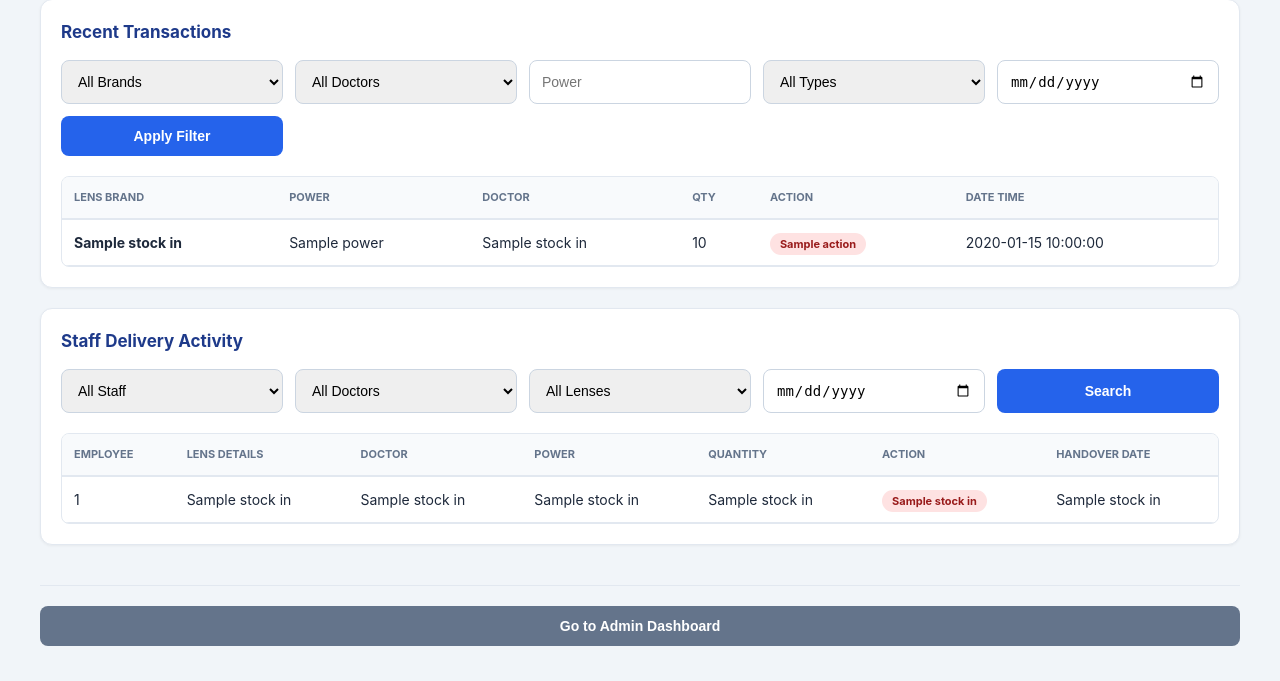
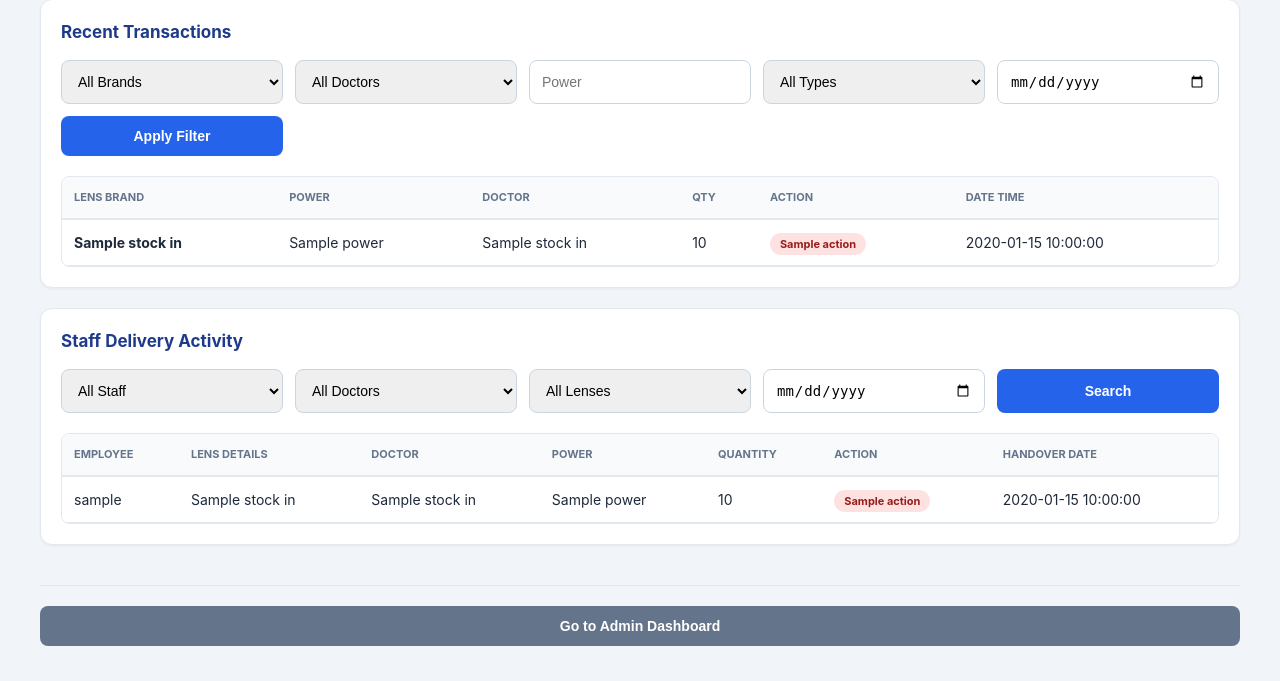
Before and after one commit to Hassnat07/inventory-system, a Flask app: page /portal/inventory/ in a window 1280 px wide. Shown: the part 821-1502 px from the top of the page. Run offline with Flask 3, Linux system fonts and the light colour scheme; the visitor is signed in with stand-in values (Sample User, id 1); a database or web service that is not in the repository returns one stand-in record (values such as "Sample title"); some libraries are stand-ins or nearby versions.

Commit message:
Update inventory.html

```diff
--- a/templates/inventory.html
+++ b/templates/inventory.html
@@ -244,14 +244,14 @@
             <select name="doctor_id">
                 <option value="">Select Doctor (Optional)</option>
                 {% for d in doctors %}
-                    <option value="{{ d[0] }}">{{ d[1] }}</option>
+                    <option value="{{ d['id'] }}">{{ d['name'] }}</option>
                 {% endfor %}
             </select>
 
             <select name="lens_id" required>
                 <option value="">Select Lens Brand</option>
                 {% for l in lenses %}
-                    <option value="{{ l[0] }}">{{ l[1] }}</option>
+                    <option value="{{ l['id'] }}">{{ l['name'] }}</option>
                 {% endfor %}
             </select>
 
@@ -280,7 +280,10 @@
             <select name="lens_id">
                 <option value="">All Lenses</option>
                 {% for l in lenses %}
-                    <option value="{{ l[0] }}" {% if request.args.get('lens_id') == l[0]|string %}selected{% endif %}>{{ l[1] }}</option>
+                    <option value="{{ l['id'] }}"
+                    {% if request.args.get('lens_id') == l['id']|string %}selected{% endif %}>
+                    {{ l['name'] }}
+                </option>
                 {% endfor %}
             </select>
 
@@ -301,19 +304,21 @@
                     </tr>
                 </thead>
 <tbody>
+    {% if stock %}
         {% for s in stock %}
         <tr>
-                        <td data-label="Lens Brand"><strong>{{ s[1] }}</strong></td>
-                        <td data-label="Power">{{ s[2] }}</td>
-                        <td data-label="Available Quantity">{{ s[3] }} units</td>
+            <td data-label="Lens Brand"><strong>{{ s['name'] }}</strong></td>
+            <td data-label="Power">{{ s['power'] }}</td>
+            <td data-label="Available Quantity">{{ s['quantity_available'] }} units</td>
         </tr>
+        {% endfor %}
     {% else %}
         <tr>
             <td colspan="3" style="text-align:center; padding:40px; color:var(--text-muted);">
                 No stock entries found
             </td>
         </tr>
-                    {% endfor %}
+    {% endif %}
 </tbody>
             </table>
         </div>
@@ -331,9 +336,9 @@
             <select name="rt_lens_id">
                 <option value="">All Brands</option>
            {% for l in lenses %}
-                    <option value="{{ l[0] }}"
-                        {% if request.args.get('rt_lens_id') == l[0]|string %}selected{% endif %}>
-                        {{ l[1] }}
+    <option value="{{ l['id'] }}"
+        {% if request.args.get('rt_lens_id') == l['id']|string %}selected{% endif %}>
+        {{ l['name'] }}
     </option>
 {% endfor %}
             </select>
@@ -341,9 +346,9 @@
             <select name="rt_doc_id">
                 <option value="">All Doctors</option>
         {% for d in doctors %}
-                    <option value="{{ d[0] }}"
-                        {% if request.args.get('rt_doc_id') == d[0]|string %}selected{% endif %}>
-                        {{ d[1] }}
+    <option value="{{ d['id'] }}"
+        {% if request.args.get('rt_doc_id') == d['id']|string %}selected{% endif %}>
+        {{ d['name'] }}
     </option>
 {% endfor %}
             </select>
@@ -413,7 +418,7 @@
         <form class="filter-row" method="GET" action="/inventory#staff-delivery">
             <select name="emp">
                 <option value="">All Staff</option>
-                {% for e in employee_log | map(attribute=0) | unique %}
+                {% for e in employee_log | map(attribute='username') | unique %}
                     <option value="{{ e }}"
                         {% if request.args.get('emp') == e %}selected{% endif %}>
                         {{ e }}
@@ -424,9 +429,9 @@
             <select name="emp_doc">
     <option value="">All Doctors</option>
     {% for d in doctors %}
-                    <option value="{{ d[0] }}"
-                        {% if request.args.get('emp_doc') == d[0]|string %}selected{% endif %}>
-                        {{ d[1] }}
+        <option value="{{ d['id'] }}"
+            {% if request.args.get('emp_doc') == d['id']|string %}selected{% endif %}>
+            {{ d['name'] }}
         </option>
     {% endfor %}
 </select>
@@ -434,9 +439,9 @@
 <select name="emp_lens">
     <option value="">All Lenses</option>
     {% for l in lenses %}
-                    <option value="{{ l[0] }}"
-                        {% if request.args.get('emp_lens') == l[0]|string %}selected{% endif %}>
-                        {{ l[1] }}
+        <option value="{{ l['id'] }}"
+            {% if request.args.get('emp_lens') == l['id']|string %}selected{% endif %}>
+            {{ l['name'] }}
         </option>
     {% endfor %}
 </select>
@@ -460,25 +465,27 @@
                     </tr>
                 </thead>
 <tbody>
+    {% if employee_log %}
         {% for e in employee_log %}
         <tr>
-                        <td data-label="Employee">{{ e[0] }}</td>
-                        <td data-label="Lens Details">{{ e[1] }}</td>
-                        <td data-label="Doctor">{{ e[5] or 'N/A' }}</td>
-                        <td data-label="Power">{{ e[2] }}</td>
-                        <td data-label="Quantity">{{ e[3] }}</td>
+            <td data-label="Employee">{{ e['username'] }}</td>
+            <td data-label="Lens Details">{{ e['lens_name'] }}</td>
+            <td data-label="Doctor">{{ e['doctor_name'] or 'N/A' }}</td>
+            <td data-label="Power">{{ e['power'] }}</td>
+            <td data-label="Quantity">{{ e['quantity'] }}</td>
             <td data-label="Action">
-                            <span class="badge badge-out">{{ e[6] }}</span>
+                <span class="badge badge-out">{{ e['action'] }}</span>
             </td>
-                        <td data-label="Handover Date">{{ e[4] }}</td>
+            <td data-label="Handover Date">{{ e['created_at'] }}</td>
         </tr>
+        {% endfor %}
     {% else %}
         <tr>
             <td colspan="7" style="text-align:center; padding:40px; color:var(--text-muted);">
                 No deliveries found
             </td>
         </tr>
-                    {% endfor %}
+    {% endif %}
 </tbody>
             </table>
         </div>
```
Lines whose indentation alone changed are shown as unchanged.
